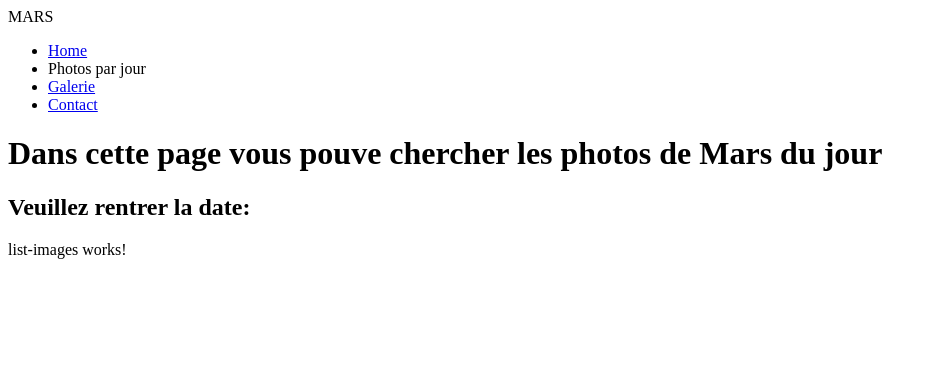
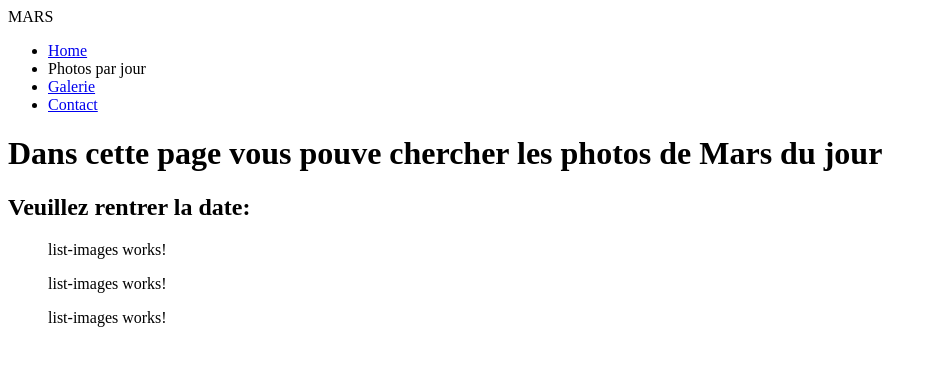
Before and after one commit to dkm94/Mars-images-gallery, an Angular app: page /per-days-photos in a window 1280 px wide. Shown: the top 366 px of the page, without its empty margins (0-937 px from the left). Built offline with nearby package versions, Linux system fonts and the light colour scheme.

Commit message:
log urls

```diff
--- a/src/app/features/list-images/list-images.component.ts
+++ b/src/app/features/list-images/list-images.component.ts
@@ -1,4 +1,4 @@
-import { Component, OnInit } from '@angular/core';
+import { Component, Input, OnInit } from '@angular/core';
 
 @Component({
   selector: 'app-list-images',
@@ -6,10 +6,12 @@ import { Component, OnInit } from '@angular/core';
   styleUrls: ['./list-images.component.css']
 })
 export class ListImagesComponent implements OnInit {
+@Input() imageURL: string = "";
 
   constructor() { }
 
   ngOnInit(): void {
+    console.log(this.imageURL)
   }
 
 }
--- a/src/app/pages/per-days-photos/per-days-photos.component.html
+++ b/src/app/pages/per-days-photos/per-days-photos.component.html
@@ -3,4 +3,9 @@
 <h1>Dans cette page vous pouve chercher les photos de Mars du jour</h1>
 <h2>Veuillez rentrer la date:</h2>
 <form></form>
-<app-list-images></app-list-images>
+<ul>
+    <app-list-images
+    *ngFor="let photo of marsPhotos"
+    [imageURL]="photo.img_src"
+    ></app-list-images>
+</ul>
```
